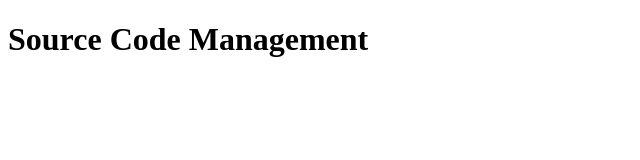
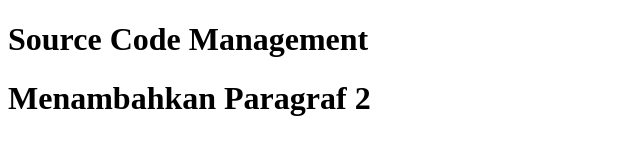
Before and after one commit to Sigadong/Source-Code-Management, a plain HTML site: page index.html in a window 1280 px wide. Shown: the whole page, without its empty margins (0-640 px from the left). Drawn offline with Linux system fonts and the light colour scheme.

Commit message:
Added Paragraf 2 to file index.html

```diff
--- a/index.html
+++ b/index.html
@@ -9,6 +9,7 @@
 
 <body>
   <h1>Source Code Management</h1>
+  <h1>Menambahkan Paragraf 2</h1>
 </body>
 
 </html>
```
